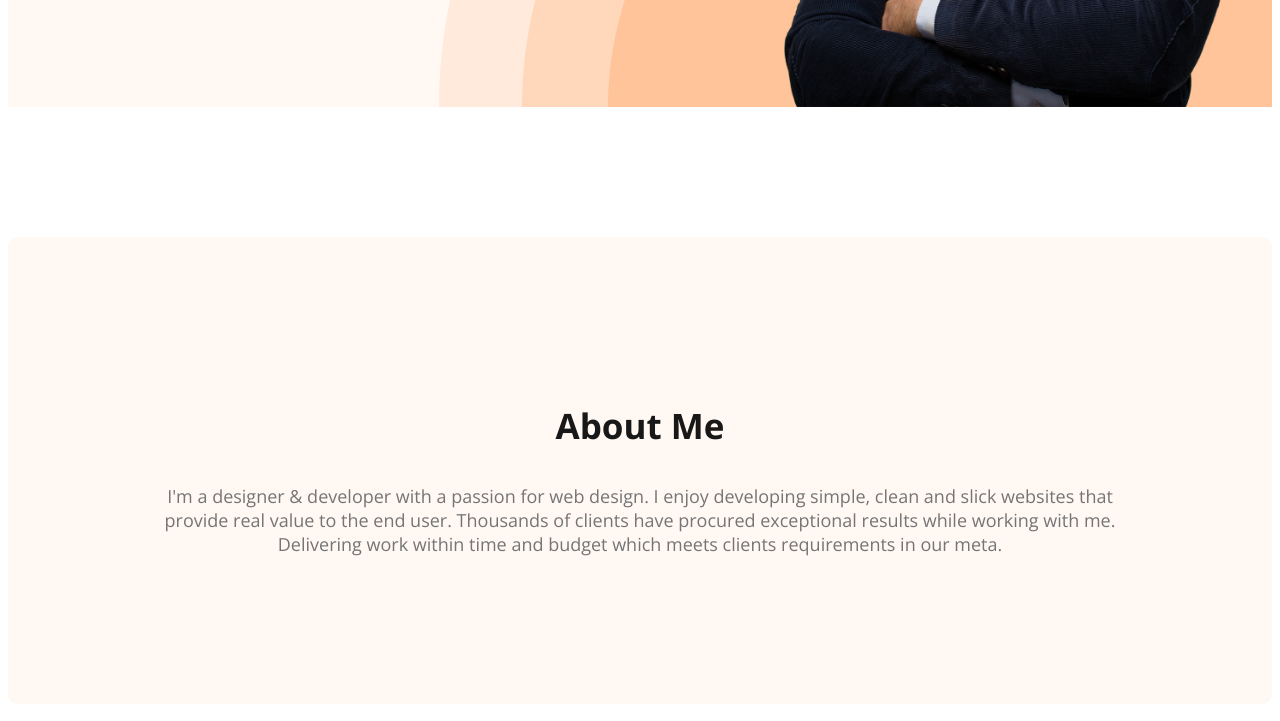
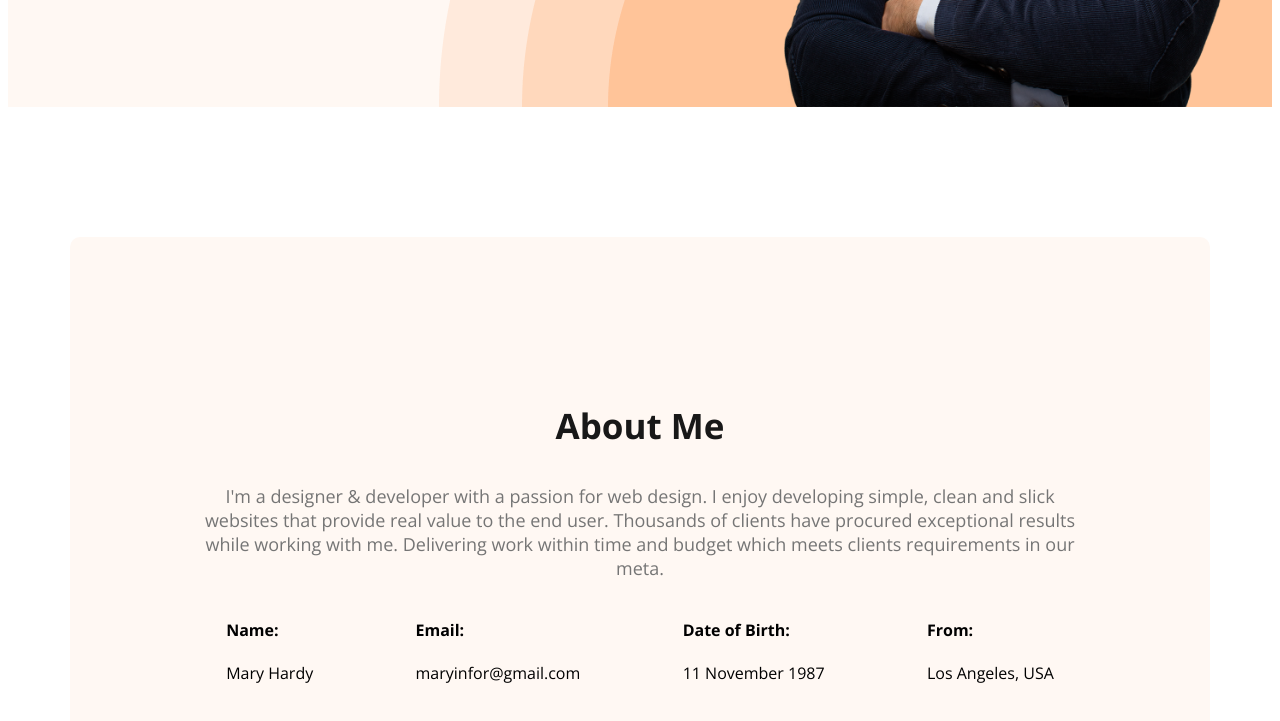
Before and after one commit to nazmul-nhb/developer-portfolio, a plain HTML site: page index.html in a window 1280 px wide. Shown: the part 661-1382 px from the top of the page. Drawn offline with nearby package versions, Linux system fonts and the light colour scheme.

Commit message:
added about info

```diff
--- a/index.html
+++ b/index.html
@@ -42,10 +42,27 @@
     <main>
         <section class="about">
             <h3 class="section-title">About Me</h3>
-            <p class="section-description">I'm a designer & developer with a passion for web design. I enjoy developing
-                simple, clean and slick websites that provide real value to the end user. Thousands of clients have
-                procured exceptional results while working with me. Delivering work within time and budget which meets
-                clients requirements in our meta.</p>
+            <p class="section-description">
+                I'm a designer & developer with a passion for web design. I enjoy developing simple, clean and slick websites that provide real value to the end user. Thousands of clients have procured exceptional results while working with me. Delivering work within time and budget which meets clients requirements in our meta.
+            </p>
+            <div class="about-info-container">
+                <about-info>
+                    <h4 class="info-title">Name:</h4>
+                    <p class="info-description">Mary Hardy</p>
+                </about-info>
+                <about-info>
+                    <h4 class="info-title">Email:</h4>
+                    <p class="info-description">maryinfor@gmail.com</p>
+                </about-info>
+                <about-info>
+                    <h4 class="info-title">Date of Birth:</h4>
+                    <p class="info-description">11 November 1987</p>
+                </about-info>
+                <about-info>
+                    <h4 class="info-title">From:</h4>
+                    <p class="info-description">Los Angeles, USA</p>
+                </about-info>
+            </div>
         </section>
     </main>
     <!-- done up to 5.4 -->
--- a/styles/portfolio.css
+++ b/styles/portfolio.css
@@ -96,11 +96,15 @@ nav a {
     margin-bottom: 20px;
 }
 
-.banner-description {
+/* .banner-description {
     max-width: 585px;
-}
+} */
 
 /* main section styles */
+main {
+    max-width: 1140px;
+    margin: 0 auto;
+}
 
 /* about section styles */
 .about {
@@ -109,3 +113,14 @@ nav a {
     background-color: #fff8f3;
     margin: 130px 0;
 }
+
+.about-info-container {
+    display: flex;
+    justify-content: space-around;
+    gap: 50px;
+}
+
+.about-info {
+    text-align: center;
+
+}
```
